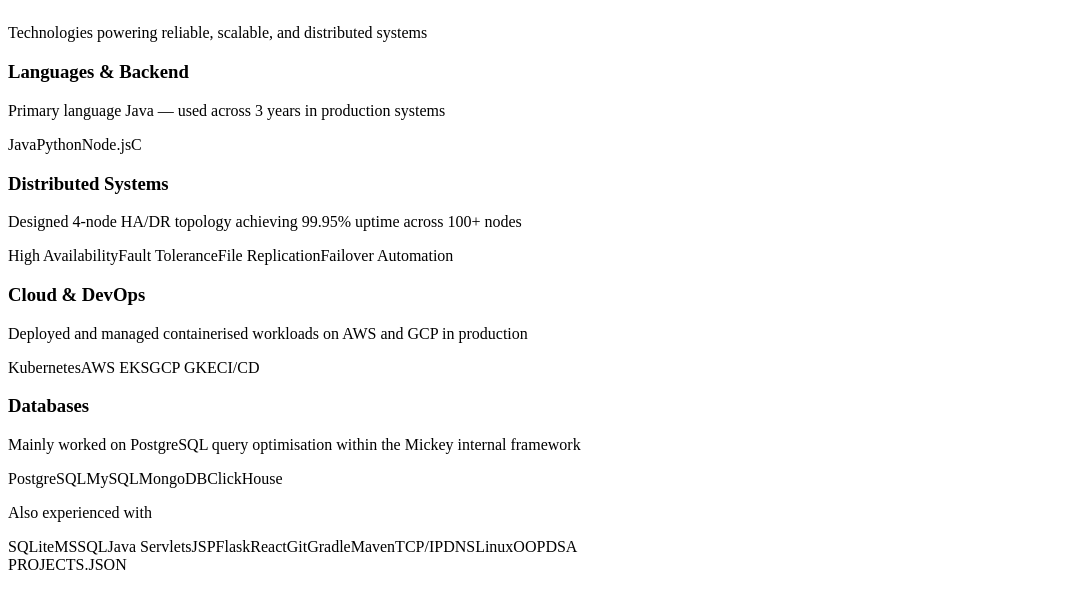
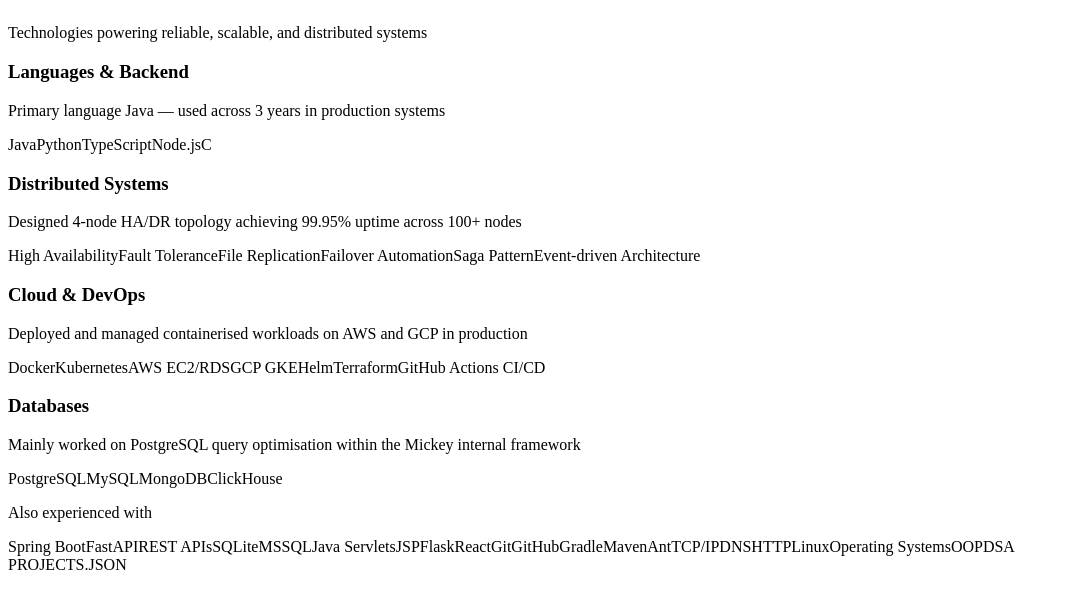
Before and after one commit to rakeshlakshmanan/portfolio, a React (Vite) app: page / in a window 1280 px wide. Shown: the part 8703-9300 px from the top of the page, without its empty margins (0-1068 px from the left). Built offline with nearby package versions, Linux system fonts and the light colour scheme; the HTML template or start-up script is replaced by a standard one.

Commit message:
minor changes

```diff
--- a/src/app/components/Skills.tsx
+++ b/src/app/components/Skills.tsx
@@ -9,6 +9,7 @@
       skills: [
         { name: "Java" },
         { name: "Python" },
+        { name: "TypeScript" },
         { name: "Node.js" },
         { name: "C" },
       ],
@@ -22,6 +23,8 @@
         { name: "Fault Tolerance" },
         { name: "File Replication" },
         { name: "Failover Automation" },
+        { name: "Saga Pattern" },
+        { name: "Event-driven Architecture" },
       ],
     },
     {
@@ -29,10 +32,13 @@
       context: "Deployed and managed containerised workloads on AWS and GCP in production",
       color: "green",
       skills: [
+        { name: "Docker" },
         { name: "Kubernetes" },
-        { name: "AWS EKS" },
+        { name: "AWS EC2/RDS" },
         { name: "GCP GKE" },
-        { name: "CI/CD" },
+        { name: "Helm" },
+        { name: "Terraform" },
+        { name: "GitHub Actions CI/CD" },
       ],
     },
     {
@@ -145,7 +151,7 @@
         >
           <p className="text-gray-500 text-sm mb-6">Also experienced with</p>
           <div className="flex flex-wrap gap-3 justify-center">
-            {["SQLite", "MSSQL", "Java Servlets", "JSP", "Flask", "React", "Git", "Gradle", "Maven", "TCP/IP", "DNS", "Linux", "OOP", "DSA"].map(
+            {["Spring Boot", "FastAPI", "REST APIs", "SQLite", "MSSQL", "Java Servlets", "JSP", "Flask", "React", "Git", "GitHub", "Gradle", "Maven", "Ant", "TCP/IP", "DNS", "HTTP", "Linux", "Operating Systems", "OOP", "DSA"].map(
               (tech) => (
                 <span
                   key={tech}
```
